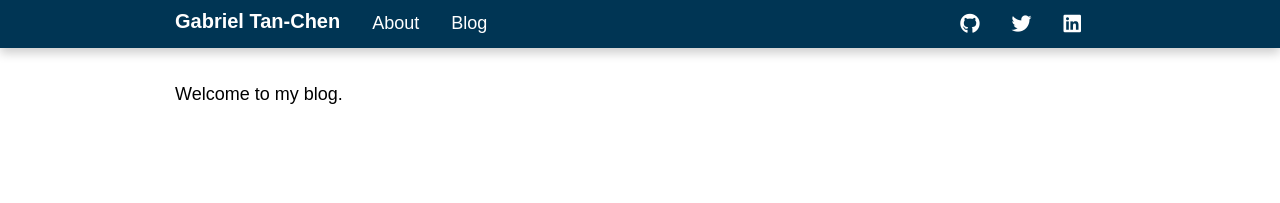
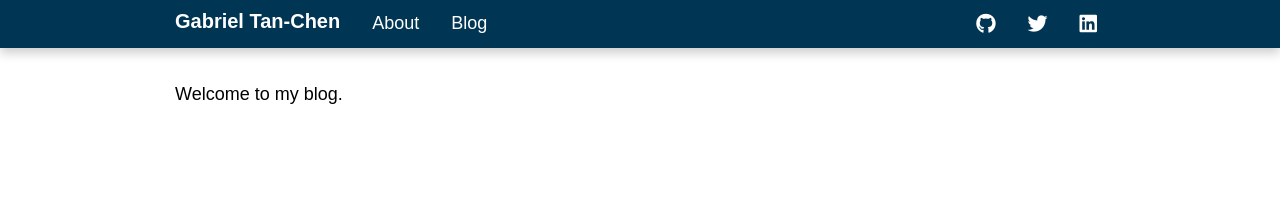
Before and after one commit to gabrieltanchen/gabrieltanchen.github.io, a Jekyll site: the page built from blog.md, in a window 1280 px wide. Shown: the top 203 px of the page. Built offline with Jekyll 4.4.1, drawn with Linux system fonts in a browser that asks for light colours; nearby versions of some CDN libraries; some web fonts are replaced.

Commit message:
social last child

```diff
--- a/_includes/header.html
+++ b/_includes/header.html
@@ -33,18 +33,18 @@
       </div>
       <div class="top-bar-right">
         <ul class="menu">
-          <li>
-            <a class="social-link" href="https://github.com/gabrieltanchen" target="_blank">
+          <li class="social-link">
+            <a href="https://github.com/gabrieltanchen" target="_blank">
               <i class="fab fa-github"></i>
             </a>
           </li>
-          <li>
-            <a class="social-link" href="https://twitter.com/gabrieltanchen" target="_blank">
+          <li class="social-link">
+            <a href="https://twitter.com/gabrieltanchen" target="_blank">
               <i class="fab fa-twitter"></i>
             </a>
           </li>
-          <li>
-            <a class="social-link" href="https://www.linkedin.com/in/gabriel-tan-chen-28056688/" target="_blank">
+          <li class="social-link">
+            <a href="https://www.linkedin.com/in/gabriel-tan-chen-28056688/" target="_blank">
               <i class="fab fa-linkedin"></i>
             </a>
           </li>
--- a/_sass/_header.scss
+++ b/_sass/_header.scss
@@ -67,11 +67,19 @@
   }
 
   .social-link {
-    color: $white;
-    font-size: 20px;
+    a {
+      color: $white;
+      font-size: 20px;
 
-    &:hover {
-      color: $gt-hover-secondary-color;
+      &:hover {
+        color: $gt-hover-secondary-color;
+      }
+    }
+
+    &:last-child {
+      a {
+        padding-right: 0;
+      }
     }
   }
 }
```
